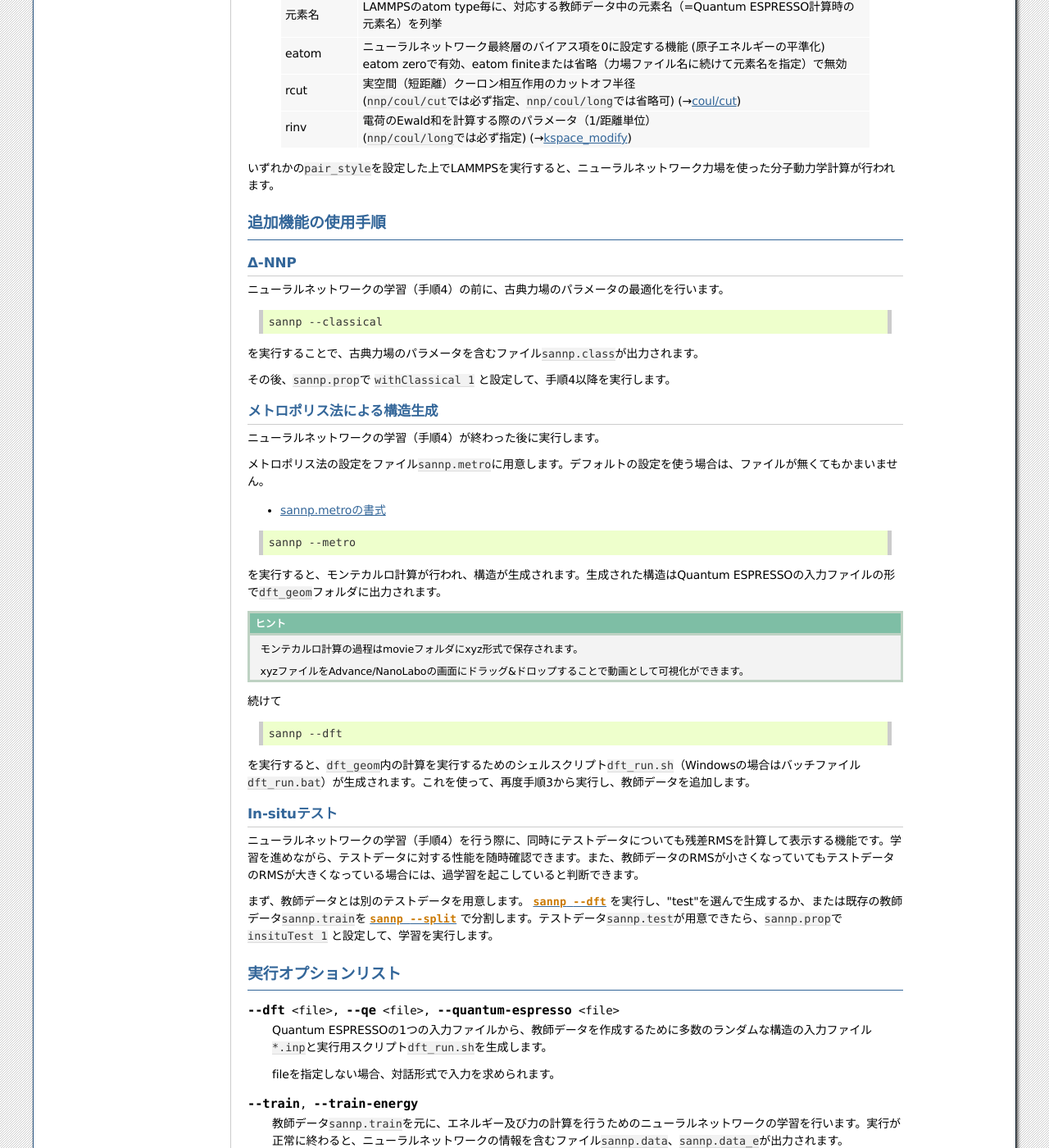
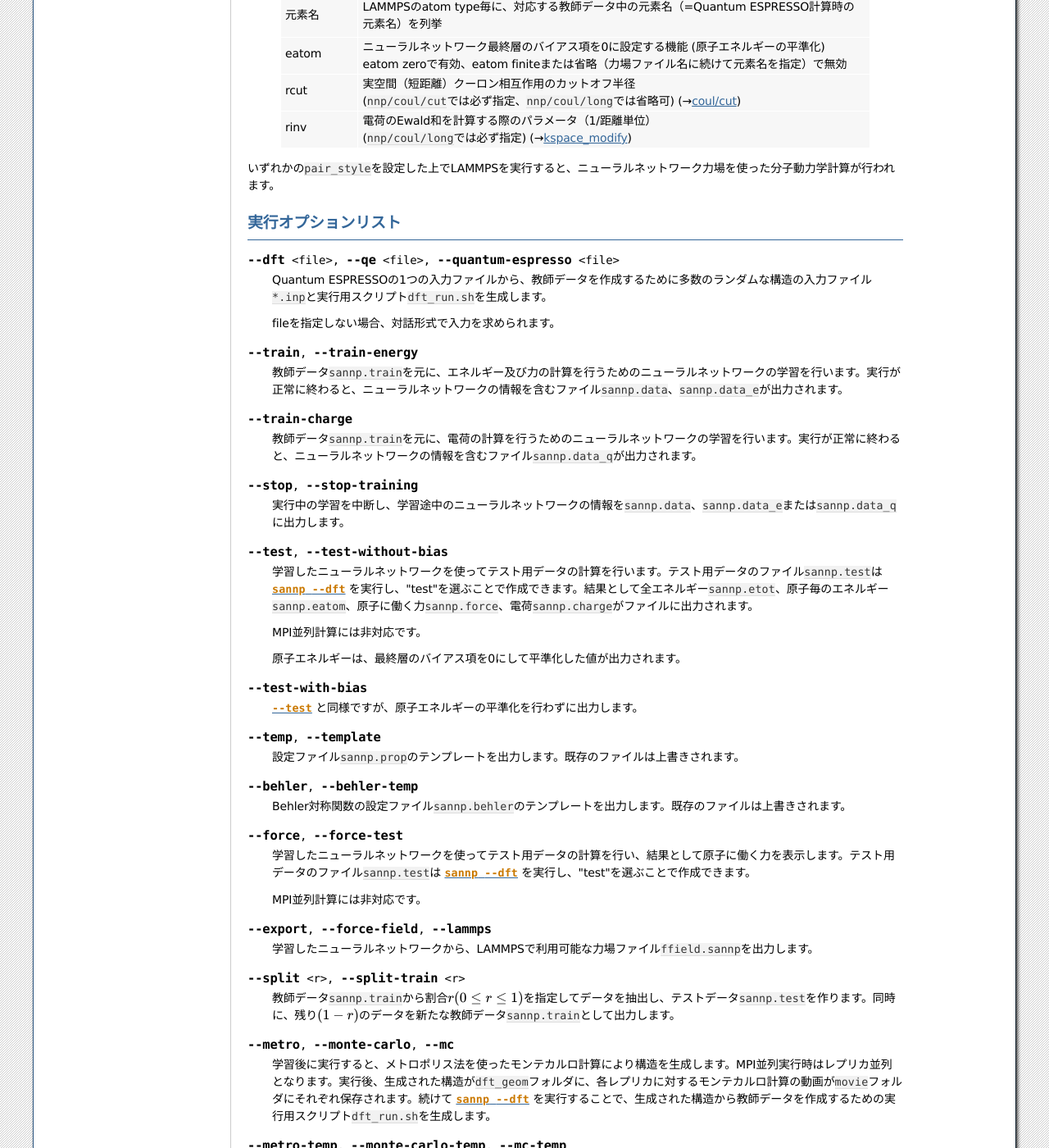
Before and after one commit to advancesoftcorp/neuralmd-doc, a Sphinx documentation site: the page built from docs/source/usage.rst, in a window 1280 px wide and 1400 px high, scrolled down 3662 px. Shown: the whole window at 82% size. Built offline with Sphinx 7.4.7, drawn with Linux system fonts in a browser that asks for light colours; formulas are drawn with MathJax 3; some of the changed text lies outside the part shown.

Commit message:
modify for v1.8

```diff
--- a/docs/source/theory.rst
+++ b/docs/source/theory.rst
@@ -186,6 +186,19 @@
  :alt: |Delta|\ -NNPとHDNNPの収束性の比較
 
  図： |Delta|\ -NNPとHDNNPを同じ教師データ（Li\ `10`:sub:\ GeP\ `2`:sub:\ S\ `12`:sub:\ 、6914構造）を使って学習し、RMSEを比較しました。\ |Delta|\ -NNPはHDNNPよりも収束性が良いことが確認できます。
+
+.. _theory_delta_reax:
+
+ReaxFFを用いた\ |Delta|\ -NNP
+-----------------------------------
+
+|Delta|\ -NNPの古典力場としてReaxFF\ [7]_\ を使う方法です。ReaxFFは多体力場であり、LJ(-like)力場に比べてよりよくエネルギー・力を表現することができます。ReaxFFのパラメータは既存のものを使用し、本製品での最適化は行いません。ReaxFFの寄与を係数（混合率） :math:`r` で指定し、そこからの差分をNNPを使って表現します。
+
+.. math::
+
+ E_\mathrm{tot} &= r E_\mathrm{Reax}+E_\mathrm{NNP},
+
+ E_\mathrm{Reax} &= E_\mathrm{atom}+E_\mathrm{bond}+E_\mathrm{lone-pair}+E_\mathrm{over}+E_\mathrm{vdW}
 
 .. _theory_slhmc:
 
--- a/docs/source/usage.rst
+++ b/docs/source/usage.rst
@@ -248,69 +248,6 @@
 
    &rarr;
 
-.. _additional_features:
-
-追加機能の使用手順
-======================
-
-.. _hybridnnp_usage:
-
-|Delta|\ -NNP
--------------------------------------------------
-
-ニューラルネットワークの学習（手順4）の前に、古典力場のパラメータの最適化を行います。
-
-.. code-block:: console
-
- sannp --classical
-
-を実行することで、古典力場のパラメータを含むファイル\ :file:`sannp.class`\ が出力されます。
-
-その後、\ :file:`sannp.prop`\ で ``withClassical 1`` と設定して、手順4以降を実行します。
-
-.. _metropolis_usage:
-
-メトロポリス法による構造生成
--------------------------------------------------
-
-ニューラルネットワークの学習（手順4）が終わった後に実行します。
-
-メトロポリス法の設定をファイル\ :file:`sannp.metro`\ に用意します。デフォルトの設定を使う場合は、ファイルが無くてもかまいません。
-
-.. toctree::
-   :maxdepth: 2
-
-   usage/metro
-
-.. code-block:: console
-
- sannp --metro
-
-を実行すると、モンテカルロ計算が行われ、構造が生成されます。生成された構造はQuantum ESPRESSOの入力ファイルの形で\ :file:`dft_geom`\ フォルダに出力されます。
-
-.. hint::
-
- モンテカルロ計算の過程はmovieフォルダにxyz形式で保存されます。
-
- xyzファイルをAdvance/NanoLaboの画面にドラッグ&ドロップすることで動画として可視化ができます。
-
-続けて
-
-.. code-block:: console
-
- sannp --dft
-
-を実行すると、\ :file:`dft_geom`\ 内の計算を実行するためのシェルスクリプト\ :file:`dft_run.sh`\ （Windowsの場合はバッチファイル\ :file:`dft_run.bat`\ ）が生成されます。これを使って、再度手順3から実行し、教師データを追加します。
-
-.. _insitu_usage:
-
-In-situテスト
---------------------------
-
-ニューラルネットワークの学習（手順4）を行う際に、同時にテストデータについても残差RMSを計算して表示する機能です。学習を進めながら、テストデータに対する性能を随時確認できます。また、教師データのRMSが小さくなっていてもテストデータのRMSが大きくなっている場合には、過学習を起こしていると判断できます。
-
-まず、教師データとは別のテストデータを用意します。 :option:`sannp --dft` を実行し、"test"を選んで生成するか、または既存の教師データ\ :file:`sannp.train`\ を :option:`sannp --split` で分割します。テストデータ\ :file:`sannp.test`\ が用意できたら、\ :file:`sannp.prop`\ で ``insituTest 1`` と設定して、学習を実行します。
-
 .. _usage_options:
 
 実行オプションリスト
--- a/docs/source/usage/prop.rst
+++ b/docs/source/usage/prop.rst
@@ -32,11 +32,29 @@
 
  系全体のエネルギーを教師データとするHDNNP法を使う(1)か、各原子に分割したエネルギーを教師データとするSANNP法を使う(0)かの指定です。
 
-.. describe:: withClassical
+.. describe:: withLJlike
 
  :デフォルト: 0
 
- ニューラルネットワーク力場のみを使う(0)か、古典力場とニューラルネットワーク力場を組み合わせた\ |Delta|\ -NNPを使う(1)かの指定です。
+ LJ-like力場とニューラルネットワーク力場を組み合わせた\ |Delta|\ -NNPを使う(1)か使わない(0)かの指定です。ReaxFFを用いた \ |Delta|\ -NNPとは併用できません。 ``withClassical 1`` でも ``withLJlike 1`` と同じ設定になります。
+
+.. describe:: withReaxFF
+
+ :デフォルト: 0
+
+ ReaxFFとニューラルネットワーク力場を組み合わせた\ |Delta|\ -NNPを使う(1)か使わない(0)かの指定です。LJ-like力場を用いた \ |Delta|\ -NNPとは併用できません。 ``withClassical 2`` でも ``withReaxFF 1`` と同じ設定になります。
+
+.. describe:: rcutReaxFF
+
+ :デフォルト: 5.0
+
+ ReaxFFを用いた \ |Delta|\ -NNPで、ReaxFFのカットオフ半径(\ |angs|\ )を指定します。
+
+.. describe:: rateReaxFF
+
+ :デフォルト: 0.5
+
+ ReaxFFを用いた \ |Delta|\ -NNPで、エネルギーと力を計算する際のReaxFFの寄与（混合率）を指定します。
 
 .. describe:: directSF
 
--- a/docs/source/usage/tool.rst
+++ b/docs/source/usage/tool.rst
@@ -146,7 +146,7 @@
 
 .. describe:: mpi2Device
 
- :デフォルト:
+ :デフォルト: 全て0
 
  複数のGPUが搭載されているマシンの場合、使用するGPUをデバイスIDで指定します。MPI並列で使用する場合は、各行にプロセスをどのデバイスIDのGPUに割り当てるかを書きます。行数とMPI並列数（プロセス数）が一致するようにしてください。
 
@@ -170,3 +170,5 @@
  1
  1
  1
+
+.. hint:: 1GPUデバイス当たりMPIプロセス数を2～4程度に設定すると効率的に計算を実行できます。
--- a/docs/source/version.rst
+++ b/docs/source/version.rst
@@ -3,6 +3,11 @@
 ==============
 バージョン情報
 ==============
+
+2022/3/-- バージョン1.8
+ - ReaxFFを用いた\ |Delta|\ -NNP法
+ - ASEのトラジェクトリファイルを教師データに変換するPythonスクリプト(\ ``traj_to_train.py``\ )を同梱
+ - その他、軽微な修正等
 
 2022/9/30 バージョン1.7
  - 「Pro版」をリリース
```
Also changed, not shown: other parts of docs/source/theory.rst (+2 -1 lines), other parts of docs/source/usage.rst (+4 -0 lines).
